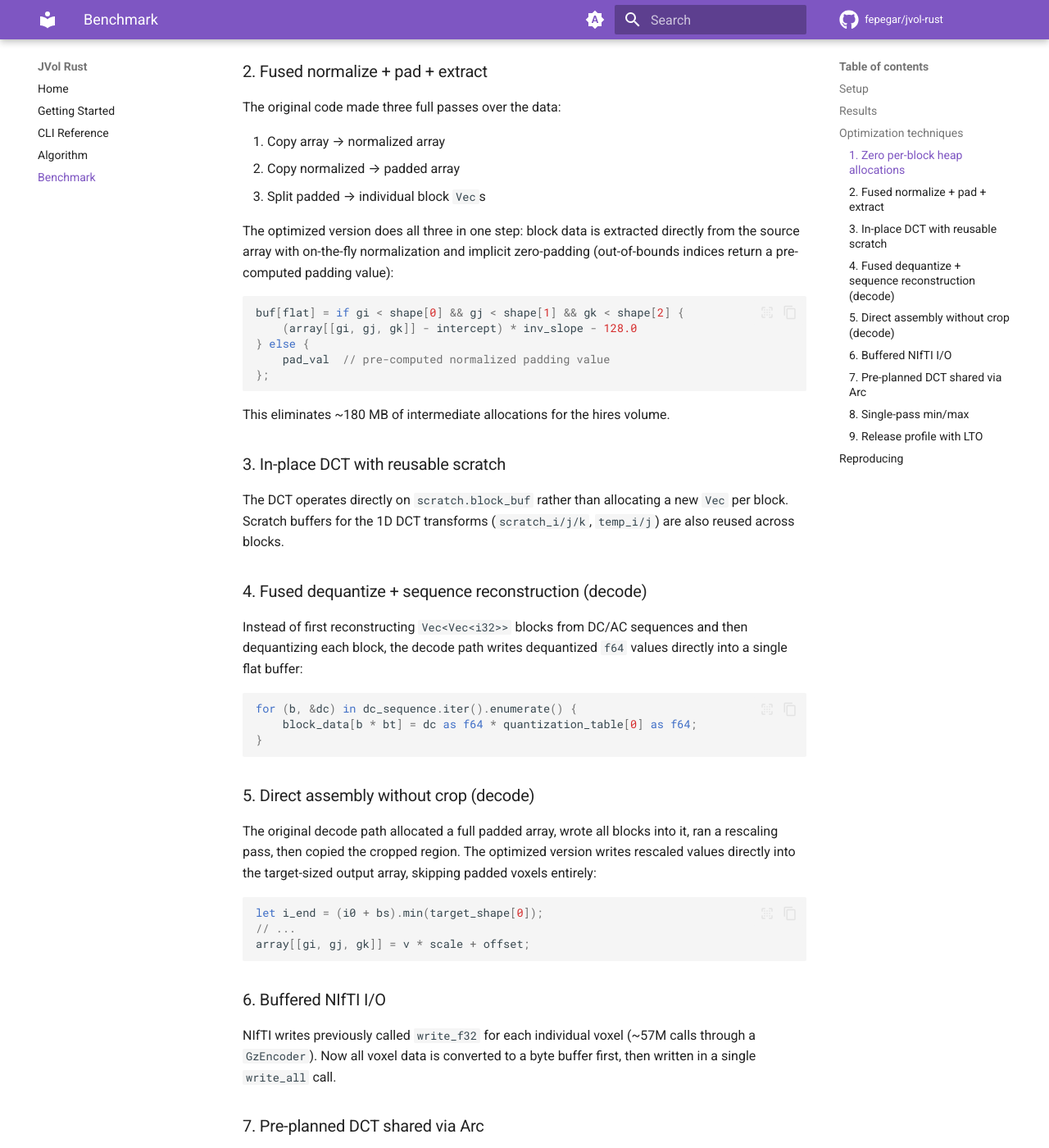
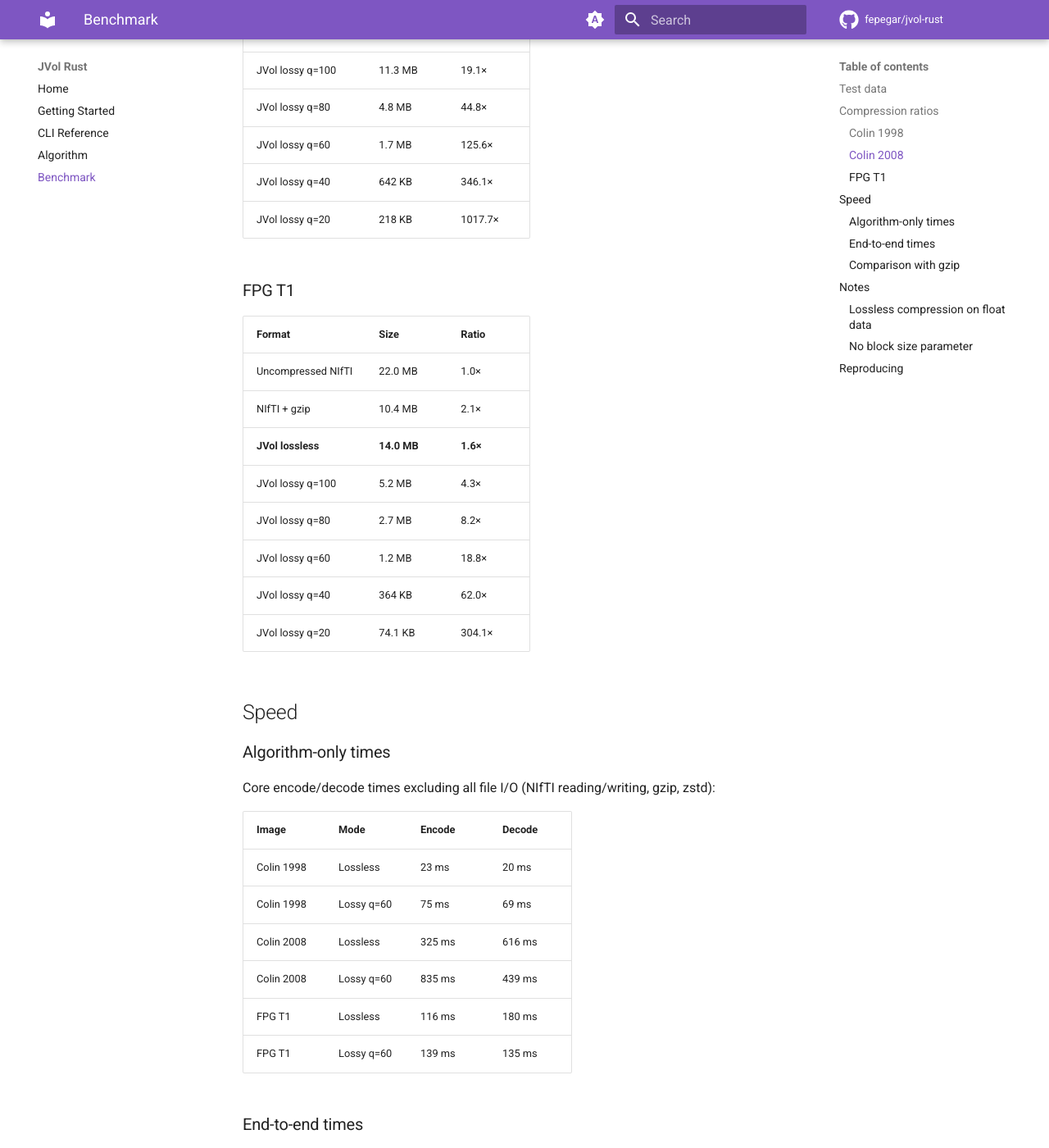
Before and after one commit to fepegar/jvol-rust, an MkDocs documentation site: the page built from docs/benchmark.md, in a window 1280 px wide and 1400 px high, scrolled down 1296 px. Shown: the whole window at 82% size. Built offline with MkDocs 1.6.1 and Material for MkDocs 9.7.7, drawn with Linux system fonts in a browser that asks for light colours; comment, search, counter and statistics services are not loaded; some of the changed text lies outside the part shown.

Commit message:
Rewrite benchmark docs with comprehensive multi-image results
Benchmark 3 volumes (Colin 1998, Colin 2008, FPG T1) across lossless
and 5 lossy quality levels. Include compression ratios, algorithm-only
times, end-to-end times, and gzip comparison.

Co-authored-by: Copilot <223556219+Copilot@users.noreply.github.com>

````diff
--- a/docs/benchmark.md
+++ b/docs/benchmark.md
@@ -1,132 +1,132 @@
 # Benchmark
 
-Comparison of the Python [JVol](https://github.com/fepegar/jvol) implementation
-against this Rust implementation.
+Compression ratio and speed benchmarks across three brain MRI volumes.
 
-## Setup
+## Test data
 
-- **Test data**: Colin27 2008 T1 brain MRI (`colin27_t1_tal_hires.nii.gz`)
-- **Volume shape**: 362 × 434 × 362 voxels (~57M voxels)
-- **Parameters**: quality = 60, block size = 8
-- **Hardware**: Apple Silicon (M-series)
+| Image | Shape | Data type | Raw size | NIfTI + gzip |
+|-------|-------|-----------|----------|--------------|
+| [Colin 1998](https://www.bic.mni.mcgill.ca/ServicesAtlases/Colin27) | 181 × 217 × 181 | float32 | 27.1 MB | 22.9 MB |
+| [Colin 2008](https://www.bic.mni.mcgill.ca/ServicesAtlases/Colin27) | 362 × 434 × 362 | float32 | 217.0 MB | 98.1 MB |
+| [FPG T1](https://torchio.readthedocs.io/) | 256 × 256 × 176 | uint16 | 22.0 MB | 10.4 MB |
 
-## Results
+**Hardware:** Apple Silicon (M-series)
 
-|            | Python    | Rust      | Speedup   |
-|------------|-----------|-----------|-----------|
-| **Encode** | ~5.5 s    | 0.56 s    | **~10×**  |
-| **Decode** | ~1.5 s    | 0.76 s    | **~2×**   |
+## Compression ratios
 
-!!! note "What's measured"
-    Times measure the core algorithm only (no NIfTI file I/O) for a fair
-    comparison.
+### Colin 1998
 
-## Optimization techniques
+| Format | Size | Ratio |
+|--------|------|-------|
+| Uncompressed NIfTI | 27.1 MB | 1.0× |
+| NIfTI + gzip | 22.9 MB | 1.2× |
+| **JVol lossless** | **22.9 MB** | **1.2×** |
+| JVol lossy q=100 | 2.9 MB | 9.3× |
+| JVol lossy q=80 | 1.4 MB | 19.7× |
+| JVol lossy q=60 | 568 KB | 48.9× |
+| JVol lossy q=40 | 189 KB | 146.9× |
+| JVol lossy q=20 | 56.6 KB | 490.5× |
 
-The Rust implementation uses several layers of optimization to achieve
-these results.
+### Colin 2008
 
-### 1. Zero per-block heap allocations
+| Format | Size | Ratio |
+|--------|------|-------|
+| Uncompressed NIfTI | 217.0 MB | 1.0× |
+| NIfTI + gzip | 98.1 MB | 2.2× |
+| **JVol lossless** | **106.8 MB** | **2.0×** |
+| JVol lossy q=100 | 11.3 MB | 19.1× |
+| JVol lossy q=80 | 4.8 MB | 44.8× |
+| JVol lossy q=60 | 1.7 MB | 125.6× |
+| JVol lossy q=40 | 642 KB | 346.1× |
+| JVol lossy q=20 | 218 KB | 1017.7× |
 
-The original approach allocated multiple `Vec` buffers for every block
-(~15K blocks for the standard volume, ~56K for hires). Each block
-triggered allocations for DCT scratch buffers, quantized output, and
-intermediate results — adding up to hundreds of MB of malloc/free churn.
+### FPG T1
 
-The optimized version uses `rayon::for_each_init` to create **one set of
-scratch buffers per thread** that are reused across all blocks processed
-by that thread:
+| Format | Size | Ratio |
+|--------|------|-------|
+| Uncompressed NIfTI | 22.0 MB | 1.0× |
+| NIfTI + gzip | 10.4 MB | 2.1× |
+| **JVol lossless** | **14.0 MB** | **1.6×** |
+| JVol lossy q=100 | 5.2 MB | 4.3× |
+| JVol lossy q=80 | 2.7 MB | 8.2× |
+| JVol lossy q=60 | 1.2 MB | 18.8× |
+| JVol lossy q=40 | 364 KB | 62.0× |
+| JVol lossy q=20 | 74.1 KB | 304.1× |
 
-```rust
-quantized_flat
-    .par_chunks_mut(bt)
-    .enumerate()
-    .for_each_init(
-        || DctScratch::new(block_shape, &plans),
-        |scratch, (idx, out)| {
-            // scratch.block_buf, scratch.temp_i, etc. are reused
-            // across all blocks on this thread
-        },
-    );
-```
+## Speed
 
-### 2. Fused normalize + pad + extract
+### Algorithm-only times
 
-The original code made three full passes over the data:
+Core encode/decode times excluding all file I/O (NIfTI reading/writing,
+gzip, zstd):
 
-1. Copy array → normalized array
-2. Copy normalized → padded array
-3. Split padded → individual block `Vec`s
+| Image | Mode | Encode | Decode |
+|-------|------|--------|--------|
+| Colin 1998 | Lossless | 23 ms | 20 ms |
+| Colin 1998 | Lossy q=60 | 75 ms | 69 ms |
+| Colin 2008 | Lossless | 325 ms | 616 ms |
+| Colin 2008 | Lossy q=60 | 835 ms | 439 ms |
+| FPG T1 | Lossless | 116 ms | 180 ms |
+| FPG T1 | Lossy q=60 | 139 ms | 135 ms |
 
-The optimized version does all three in one step: block data is extracted
-directly from the source array with on-the-fly normalization and
-implicit zero-padding (out-of-bounds indices return a pre-computed
-padding value):
+### End-to-end times
 
-```rust
-buf[flat] = if gi < shape[0] && gj < shape[1] && gk < shape[2] {
-    (array[[gi, gj, gk]] - intercept) * inv_slope - 128.0
-} else {
-    pad_val  // pre-computed normalized padding value
-};
-```
+Full pipeline including NIfTI I/O and entropy coding.
 
-This eliminates ~180 MB of intermediate allocations for the hires volume.
+Decode times depend on the output format: writing `.nii.gz` requires
+gzip recompression, which dominates the total time.
 
-### 3. In-place DCT with reusable scratch
+| Image | Mode | Encode | Decode (.nii) | Decode (.nii.gz) |
+|-------|------|--------|---------------|------------------|
+| Colin 1998 | Lossless | 1.24 s | 0.20 s | 1.26 s |
+| Colin 1998 | Lossy q=60 | 0.48 s | — | 1.24 s |
+| Colin 2008 | Lossless | 7.55 s | 1.49 s | 11.14 s |
+| Colin 2008 | Lossy q=60 | 4.04 s | — | 10.05 s |
+| FPG T1 | Lossless | 1.44 s | 0.39 s | 5.48 s |
+| FPG T1 | Lossy q=60 | 0.54 s | — | 1.95 s |
 
-The DCT operates directly on `scratch.block_buf` rather than allocating a
-new `Vec` per block. Scratch buffers for the 1D DCT transforms
-(`scratch_i/j/k`, `temp_i/j`) are also reused across blocks.
+!!! tip "For fastest decode, write to `.nii`"
+    Decoding to uncompressed `.nii` avoids gzip recompression and is
+    **5–7× faster** than writing `.nii.gz`.
 
-### 4. Fused dequantize + sequence reconstruction (decode)
+### Comparison with gzip
 
-Instead of first reconstructing `Vec<Vec<i32>>` blocks from DC/AC
-sequences and then dequantizing each block, the decode path writes
-dequantized `f64` values directly into a single flat buffer:
+| Image | gzip compress | gzip decompress |
+|-------|---------------|-----------------|
+| Colin 1998 | 1.40 s | 0.14 s |
+| Colin 2008 | 9.81 s | 0.90 s |
+| FPG T1 | 2.05 s | 0.10 s |
 
-```rust
-for (b, &dc) in dc_sequence.iter().enumerate() {
-    block_data[b * bt] = dc as f64 * quantization_table[0] as f64;
-}
-```
+## Notes
 
-### 5. Direct assembly without crop (decode)
+### Lossless compression on float data
 
-The original decode path allocated a full padded array, wrote all blocks
-into it, ran a rescaling pass, then copied the cropped region. The
-optimized version writes rescaled values directly into the target-sized
-output array, skipping padded voxels entirely:
+The Colin volumes use `float32` data with a NIfTI intensity scaling
+factor (`scl_slope`), resulting in non-integer values with high entropy.
+General-purpose compressors like gzip and zstd achieve only ~2× on this
+data. JVol lossless matches gzip for float data and can outperform it
+on integer-typed volumes (e.g., `int16`, `uint8`) where the 3D Lorenzo
+predictor exploits spatial correlation.
 
-```rust
-let i_end = (i0 + bs).min(target_shape[0]);
-// ...
-array[[gi, gj, gk]] = v * scale + offset;
-```
+### No block size parameter
 
-### 6. Buffered NIfTI I/O
-
-NIfTI writes previously called `write_f32` for each individual voxel
-(~57M calls through a `GzEncoder`). Now all voxel data is converted to a
-byte buffer first, then written in a single `write_all` call.
-
-### 7. Pre-planned DCT shared via Arc
-
-DCT plans are computed once and shared across rayon threads via `Arc`,
-eliminating per-block FFT planning overhead.
-
-### 8. Single-pass min/max
-
-Two separate folds over the array for min and max are combined into one.
-
-### 9. Release profile with LTO
-
-Link-time optimization is enabled in the release profile for maximum
-cross-crate inlining.
+Unlike block-based codecs (e.g., JPEG), JVol's wavelet codec operates
+on the **full 3D volume** without spatial blocking. This eliminates
+block artifacts and allows the wavelet transform to capture correlations
+across the entire volume. The quality parameter (1–100) controls the
+quantization step size.
 
 ## Reproducing
 
 ```bash
-cargo build --release
-./target/release/jvol-rust bench ~/.cache/torchio/mni_colin27_2008_nifti/colin27_t1_tal_hires.nii.gz
+# Build optimized binary
+mise run build
+
+# Algorithm-only benchmark
+./target/release/jvol-rust bench <input.nii.gz> -q 60
+./target/release/jvol-rust bench <input.nii.gz> --lossless
+
+# End-to-end encode/decode
+uv run jvol encode input.nii.gz output.jvol -q 60 -v
+uv run jvol decode output.jvol decoded.nii -v
 ```
````
